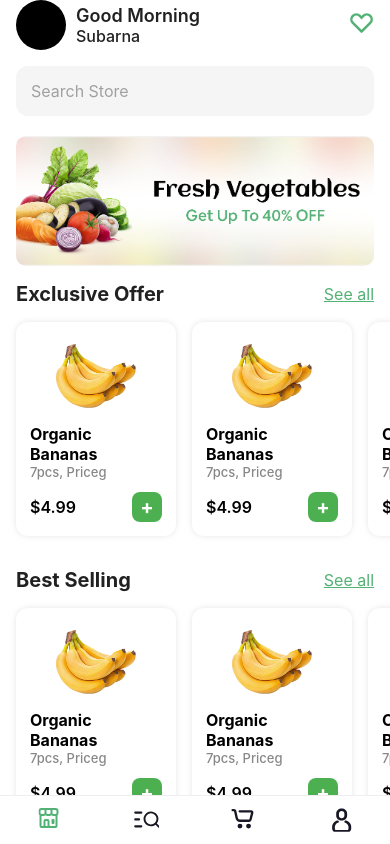
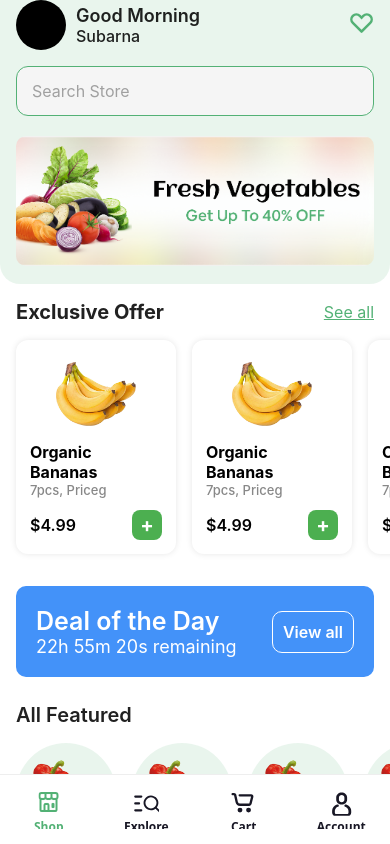
Before and after one commit to SUBARNA-2002/myGrocery, a React Native app: screen /HomeTab in a window 390 px wide. Built offline with nearby package versions, Linux system fonts and the light colour scheme.

Commit message:
Update the Home Screen

```diff
--- a/src/navigation/BottomTab.jsx
+++ b/src/navigation/BottomTab.jsx
@@ -23,11 +23,11 @@ const BottomTab = () => {
         headerShown: false,
         tabBarStyle: {
           backgroundColor: '#FFFFFF',
-          // height: 65,
+          height: 70,
           borderTopWidth: 1,
           borderTopColor: '#eee',
-          paddingBottom: 5,
-          paddingTop: 5,
+          paddingBottom: 10,
+          paddingTop: 10,
           elevation: 0,
         },
         tabBarActiveTintColor: ColorString.primary,
--- a/src/screens/Home.jsx
+++ b/src/screens/Home.jsx
@@ -4,6 +4,7 @@ import {
   FlatList,
   Image,
   ScrollView,
+  StatusBar,
   StyleSheet,
   Text,
   TextInput,
@@ -22,7 +23,11 @@ const Home = () => {
   const navigation = useNavigation();
   const HeaderSection = () => {
     return (
-      <View>
+      <View
+        style={{
+          backgroundColor: ColorString.secondary,
+        }}
+      >
         <HeaderHome />
         {/* searchBar */}
         <View style={styles.searchContainer}>
@@ -37,7 +42,15 @@ const Home = () => {
   };
   const BannerSection = () => {
     return (
-      <View style={{ paddingHorizontal: 16 }}>
+      <View
+        style={{
+          paddingHorizontal: 16,
+          paddingBottom: 18,
+          backgroundColor: ColorString.secondary,
+          borderBottomLeftRadius: 20,
+          borderBottomRightRadius: 20,
+        }}
+      >
         <Image
           source={require('../../assets/images/banner.png')}
           style={{
@@ -124,6 +137,122 @@ const Home = () => {
       </View>
     );
   };
+  const DealsOfDay = () => {
+    return (
+      <View
+        style={{
+          backgroundColor: '#4392F9',
+          padding: 20,
+          justifyContent: 'space-between',
+          flexDirection: 'row',
+          alignItems: 'center',
+          margin: 16,
+          borderRadius: 10,
+        }}
+      >
+        <View>
+          <Text
+            style={{
+              color: ColorString.white,
+              fontSize: 25,
+              fontWeight: '600',
+            }}
+          >
+            Deal of the Day
+          </Text>
+          <Text
+            style={{
+              color: ColorString.white,
+              fontSize: 18,
+              fontWeight: '400',
+            }}
+          >
+            22h 55m 20s remaining{' '}
+          </Text>
+        </View>
+        <View
+          style={{
+            padding: 10,
+            borderWidth: 1,
+            borderColor: ColorString.white,
+            borderRadius: 10,
+          }}
+        >
+          <Text
+            style={{
+              color: ColorString.white,
+              fontSize: 16,
+              fontWeight: '600',
+            }}
+          >
+            View all
+          </Text>
+          {/* <RightArrow /> */}
+        </View>
+      </View>
+    );
+  };
+  const AllFeaturedSection = () => {
+    return (
+      <View>
+        <Text
+          style={{
+            fontSize: 20,
+            fontWeight: '600',
+            marginHorizontal: 16,
+            color: '#000000DE',
+            marginTop: 10,
+          }}
+        >
+          All Featured
+        </Text>
+        <FlatList
+          data={[1, 2, 3, 4, 5, 6, 7, 8, 9, 10]}
+          horizontal
+          showsHorizontalScrollIndicator={false}
+          keyExtractor={(item, index) => index.toString()}
+          contentContainerStyle={{
+            paddingVertical: 16,
+            paddingLeft: 16,
+            paddingRight: 16,
+          }}
+          ItemSeparatorComponent={() => <View style={{ width: 16 }} />}
+          renderItem={({ item }) => {
+            return (
+              <View style={{ alignItems: 'center' }}>
+                <View
+                  style={{
+                    padding: 10,
+                    backgroundColor: ColorString?.secondary,
+                    borderRadius: 50,
+                  }}
+                >
+                  <Image
+                    source={require('../../assets/images/tamato.png')}
+                    style={{
+                      width: 80,
+                      height: 80,
+                      borderRadius: 50,
+                      resizeMode: 'contain',
+                    }}
+                  />
+                </View>
+                <Text
+                  style={{
+                    fontSize: 16,
+                    fontWeight: '500',
+                    marginTop: 8,
+                  }}
+                >
+                  Tamato
+                </Text>
+              </View>
+            );
+          }}
+        />
+      </View>
+    );
+  };
 
   const data = [
     {
@@ -138,6 +267,15 @@ const Home = () => {
       key: 'exclusive',
       render: ExclusiveSection,
     },
+    { key: 'deals', render: DealsOfDay },
+    {
+      key: 'allfeatured',
+      render: AllFeaturedSection,
+    },
+    {
+      key: 'grocery',
+      render: GrocerySection,
+    },
     {
       key: 'bestselling',
       render: BestSellingSection,
@@ -146,11 +284,7 @@ const Home = () => {
       key: 'banner-2nd',
       render: BannerSection,
     },
-    {
-      key: 'grocery',
-      render: GrocerySection,
-    },
-  ]
+  ];
 
   return (
     <View
@@ -160,14 +294,18 @@ const Home = () => {
         paddingTop: insets.top,
       }}
     >
+      <StatusBar
+        barStyle="dark-content"
+        backgroundColor={ColorString.secondary}
+        translucent
+      />
       <FlatList
         data={data}
-        keyExtractor={(item) => item.key}
+        keyExtractor={item => item.key}
         renderItem={({ item }) => <item.render />}
         showsVerticalScrollIndicator={false}
         ListFooterComponent={<View style={{ height: 50 }} />}
       />
-
     </View>
   );
 };
@@ -184,6 +322,8 @@ const styles = StyleSheet.create({
     marginBottom: 20,
     marginTop: 16,
     marginHorizontal: 16,
+    borderWidth: 0.5,
+    borderColor: ColorString?.primary,
   },
   searchInput: {
     fontSize: 16,
```
